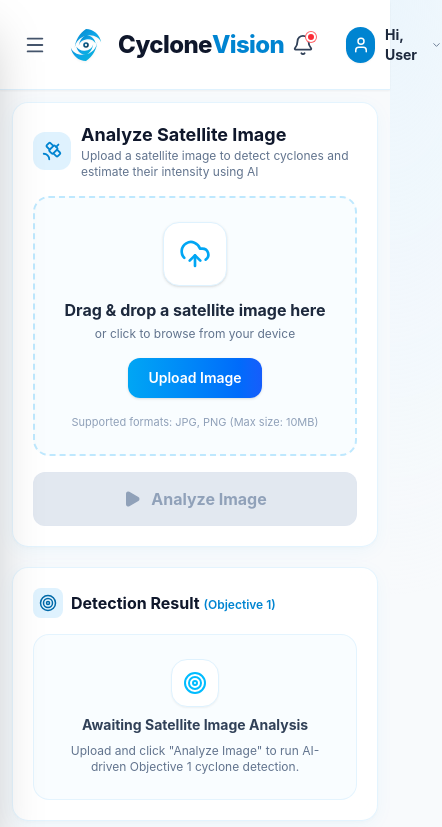
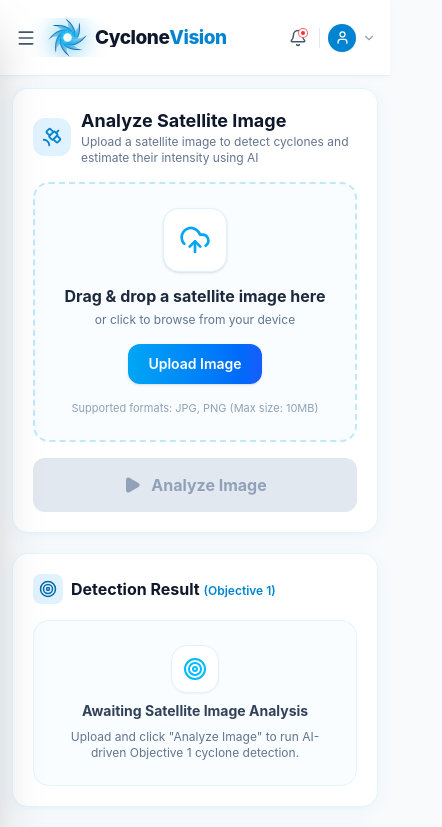
Before and after one commit to HitheshKaje/Cyclone-Vision, a React (Vite) app in the folder frontend/: page / in a window 390 px wide. Shown: the top 827 px of the page, 442 px wide, since content can reach past the window. Built offline with nearby package versions, Linux system fonts and the light colour scheme.

Commit message:
Making Frontend more Responsive

```diff
--- a/frontend/src/components/Header.jsx
+++ b/frontend/src/components/Header.jsx
@@ -1,89 +1,168 @@
 import React from 'react';
 import { Menu, Bell, User, ChevronDown } from 'lucide-react';
 
-const CycloneLogo = ({ className = "w-10 h-10" }) => (
-  <div className={`relative flex items-center justify-center ${className}`}>
-    <svg viewBox="0 0 100 100" className="w-full h-full transform hover:rotate-45 transition-transform duration-700">
+/* 3D Rotating Cyclone Swirl Logo - Matching the Blue/Cyan Reference Image */
+const Cyclone3DLogo = ({ className = "w-[39px] h-[39px] xs:w-[41px] xs:h-[41px] sm:w-10 sm:h-10 md:w-12 md:h-12" }) => (
+  <div className={`relative flex items-center justify-center shrink-0 ${className}`}>
+    {/* Keyframe animation for smooth 3D continuous rotation around vertical Y-axis */}
+    <style>{`
+      @keyframes cyclone-3d-y-spin {
+        0% {
+          transform: perspective(800px) rotateY(0deg);
+        }
+        100% {
+          transform: perspective(800px) rotateY(360deg);
+        }
+      }
+      .cyclone-3d-anim {
+        animation: cyclone-3d-y-spin 12s linear infinite;
+        transform-style: preserve-3d;
+        will-change: transform;
+      }
+    `}</style>
+
+    {/* Ambient Glow */}
+    <div className="absolute inset-0 bg-sky-400/20 rounded-full blur-md transform scale-95 pointer-events-none" />
+
+    {/* 3D Rotating Swirl Container */}
+    <div className="w-full h-full cyclone-3d-anim relative flex items-center justify-center">
+      <svg
+        viewBox="0 0 200 200"
+        className="w-full h-full drop-shadow-[0_4px_12px_rgba(2,132,199,0.32)]"
+      >
         <defs>
-        <linearGradient id="cycloneGrad" x1="0%" y1="0%" x2="100%" y2="100%">
-          <stop offset="0%" stopColor="#0284c7" />
-          <stop offset="50%" stopColor="#0ea5e9" />
-          <stop offset="100%" stopColor="#06b6d4" />
+          {/* Main Blade Gradient (Deep Navy -> Royal Blue -> Vivid Cerulean -> Electric Cyan) */}
+          <linearGradient id="bladeBlueCyan" x1="0%" y1="0%" x2="100%" y2="100%">
+            <stop offset="0%" stopColor="#0043a8" />
+            <stop offset="30%" stopColor="#0284c7" />
+            <stop offset="65%" stopColor="#0ea5e9" />
+            <stop offset="100%" stopColor="#00e5ff" />
           </linearGradient>
-        <linearGradient id="cycloneCore" x1="0%" y1="0%" x2="100%" y2="100%">
+
+          {/* Inner Luminous Cyan Gradient */}
+          <linearGradient id="bladeInnerCyan" x1="0%" y1="100%" x2="100%" y2="0%">
             <stop offset="0%" stopColor="#0369a1" />
-          <stop offset="100%" stopColor="#082f49" />
+            <stop offset="45%" stopColor="#38bdf8" />
+            <stop offset="100%" stopColor="#a5f3fc" />
           </linearGradient>
+
+          {/* 3D Glossy Specular Reflection Highlight */}
+          <linearGradient id="bladeGlossSheen" x1="0%" y1="0%" x2="100%" y2="100%">
+            <stop offset="0%" stopColor="#ffffff" stopOpacity="0.85" />
+            <stop offset="35%" stopColor="#ffffff" stopOpacity="0.3" />
+            <stop offset="75%" stopColor="#ffffff" stopOpacity="0.0" />
+            <stop offset="100%" stopColor="#ffffff" stopOpacity="0.0" />
+          </linearGradient>
+
+          {/* Master Blade Path Definition */}
+          <g id="cycloneBlade">
+            {/* Base Curved Blade Body */}
+            <path
+              d="M 100 134 C 62 134, 26 98, 38 22 C 42 54, 70 88, 103 86 C 105 102, 103 120, 100 134 Z"
+              fill="url(#bladeBlueCyan)"
+            />
+            {/* Inner High-Intensity Inflow Edge */}
+            <path
+              d="M 100 134 C 74 134, 46 108, 54 52 C 58 72, 78 94, 103 86 C 105 102, 103 120, 100 134 Z"
+              fill="url(#bladeInnerCyan)"
+              opacity="0.85"
+            />
+            {/* Specular 3D Gloss Ridge */}
+            <path
+              d="M 100 130 C 65 128, 34 94, 42 28 C 45 48, 68 76, 96 82 Z"
+              fill="url(#bladeGlossSheen)"
+            />
+          </g>
         </defs>
-      {/* Outer spiral arms */}
-      <path
-        d="M50 10 C68 10, 85 24, 88 44 C84 32, 70 24, 54 26 C36 28, 22 42, 22 60 C22 40, 34 20, 50 10 Z"
-        fill="url(#cycloneGrad)"
-      />
-      <path
-        d="M50 90 C32 90, 15 76, 12 56 C16 68, 30 76, 46 74 C64 72, 78 58, 78 40 C78 60, 66 80, 50 90 Z"
-        fill="url(#cycloneGrad)"
-      />
-      {/* Inner Spiral */}
-      <path
-        d="M50 25 C62 25, 72 34, 74 46 C70 38, 60 34, 50 36 C38 38, 32 46, 32 55 C32 42, 40 30, 50 25 Z"
-        fill="url(#cycloneGrad)"
-      />
-      <path
-        d="M50 75 C38 75, 28 66, 26 54 C30 62, 40 66, 50 64 C62 62, 68 54, 68 45 C68 58, 60 70, 50 75 Z"
-        fill="url(#cycloneGrad)"
-      />
-      {/* Eye of the Cyclone */}
-      <circle cx="50" cy="50" r="7" fill="url(#cycloneCore)" />
-      <circle cx="50" cy="50" r="3" fill="#ffffff" opacity="0.9" />
+
+        {/* 8 Radial Symmetrical Swirling Arms (45 deg angular offsets) */}
+        <use href="#cycloneBlade" transform="rotate(0 100 100)" />
+        <use href="#cycloneBlade" transform="rotate(45 100 100)" />
+        <use href="#cycloneBlade" transform="rotate(90 100 100)" />
+        <use href="#cycloneBlade" transform="rotate(135 100 100)" />
+        <use href="#cycloneBlade" transform="rotate(180 100 100)" />
+        <use href="#cycloneBlade" transform="rotate(225 100 100)" />
+        <use href="#cycloneBlade" transform="rotate(270 100 100)" />
+        <use href="#cycloneBlade" transform="rotate(315 100 100)" />
+
+        {/* Central Eye Hollow Boundary Ring (Clean White/Transparent Eye Center) */}
+        <circle cx="100" cy="100" r="22" fill="#ffffff" opacity="0.95" />
+        <circle cx="100" cy="100" r="17" fill="#f8fafc" />
       </svg>
+    </div>
   </div>
 );
 
 const Header = ({ toggleSidebar }) => {
   return (
-    <header className="h-[90px] min-h-[90px] bg-white border-b border-sky-100 shadow-xs z-30 sticky top-0 w-full">
-      <div className="max-w-7xl mx-auto h-full px-4 sm:px-6 md:px-8 flex items-center justify-between">
-        {/* Left: Logo and Title */}
-        <div className="flex items-center gap-3">
+    <header className="h-[76px] sm:h-[84px] md:h-[90px] min-h-[76px] bg-white border-b border-sky-100 shadow-[0_2px_8px_-2px_rgba(0,0,0,0.05)] z-30 sticky top-0 w-full select-none">
+      {/* CSS Rule: Hide right-side notification & user controls at small mobile <= 340px */}
+      <style>{`
+        @media (max-width: 340px) {
+          .header-nav-right {
+            display: none !important;
+          }
+        }
+      `}</style>
+
+      <div className="w-full h-full px-2.5 sm:px-4 md:px-6 lg:px-8 flex items-center justify-between gap-1.5 sm:gap-3 md:gap-4">
+
+        {/* LEFT SIDE: Hamburger + 3D Cyclone Logo + Left-Aligned Branding */}
+        <div className="flex items-center gap-1.5 sm:gap-2.5 md:gap-3.5 min-w-0 flex-1 overflow-hidden">
+          {/* Mobile Sidebar Toggle Button */}
+          {toggleSidebar && (
             <button
               onClick={toggleSidebar}
-            className="p-2 lg:hidden text-slate-600 hover:text-sky-600 hover:bg-sky-50 rounded-xl transition-colors shrink-0"
+              className="p-1.5 sm:p-2 lg:hidden text-slate-600 hover:text-sky-600 hover:bg-sky-50 rounded-lg sm:rounded-xl transition-colors shrink-0 cursor-pointer"
               aria-label="Toggle navigation"
             >
-            <Menu size={22} />
+              <Menu size={20} className="sm:hidden" />
+              <Menu size={22} className="hidden sm:block" />
             </button>
+          )}
 
-          <div className="flex items-center gap-3">
-            <CycloneLogo className="w-10 h-10 shrink-0 drop-shadow-xs" />
-            <h1 className="text-2xl font-extrabold text-slate-900 tracking-tight flex items-center">
+          {/* Logo + Brand Name & Tagline */}
+          <div className="flex items-center gap-2 sm:gap-3 min-w-0">
+            <Cyclone3DLogo className="w-[39px] h-[39px] xs:w-[41px] xs:h-[41px] sm:w-10 sm:h-10 md:w-12 md:h-12 shrink-0" />
+            <div className="flex flex-col justify-center min-w-0 overflow-hidden">
+              <span className="text-[19px] xs:text-[20px] sm:text-xl md:text-2xl lg:text-[26px] font-extrabold tracking-tight leading-none text-slate-900 flex items-center truncate">
                 Cyclone<span className="text-sky-600">Vision</span>
-            </h1>
+              </span>
+              <span className="hidden sm:block text-[9px] sm:text-[10px] md:text-[11px] font-bold tracking-[0.12em] sm:tracking-[0.14em] uppercase text-sky-700/90 mt-0.5 sm:mt-1 truncate">
+                AI FOR A SAFER TOMORROW
+              </span>
+            </div>
           </div>
         </div>
 
-        {/* Right: Notifications & User Profile */}
-        <div className="flex items-center gap-4 sm:gap-6">
-          {/* Notification Bell with red badge */}
+        {/* RIGHT SIDE: Notifications + Divider + User Section (Visible for > 300px, hidden at <= 300px) */}
+        <div className="header-nav-right flex items-center gap-1.5 sm:gap-3 md:gap-4 shrink-0">
+          {/* Notification Bell with Red Badge */}
           <button
-            className="relative p-2 text-slate-700 hover:text-sky-600 hover:bg-sky-50 rounded-xl transition-colors cursor-pointer"
+            className="relative p-1.5 sm:p-2.5 text-slate-600 hover:text-sky-600 hover:bg-sky-50 rounded-lg sm:rounded-xl transition-colors cursor-pointer shrink-0"
             aria-label="Notifications"
           >
-            <Bell size={22} />
-            <span className="absolute top-1.5 right-1.5 w-2.5 h-2.5 bg-red-500 rounded-full border-2 border-white ring-1 ring-red-400" />
+            <Bell size={18} className="sm:hidden" />
+            <Bell size={21} className="hidden sm:block" />
+            <span className="absolute top-1.5 right-1.5 sm:top-2 sm:right-2 w-2 sm:w-2.5 h-2 sm:h-2.5 bg-red-500 rounded-full border-2 border-white ring-1 ring-red-400" />
           </button>
 
-          {/* User Account Button */}
-          <div className="flex items-center gap-2.5 pl-2 cursor-pointer group">
-            <div className="w-9 h-9 rounded-full bg-sky-600 text-white flex items-center justify-center shadow-xs">
-              <User size={18} />
+          {/* Subtle Vertical Divider */}
+          <div className="h-5 sm:h-7 w-[1px] bg-slate-200 shrink-0" />
+
+          {/* User Profile Section */}
+          <div className="flex items-center gap-1.5 sm:gap-2.5 pl-0.5 sm:pl-1 py-1 pr-1 sm:pr-2 rounded-xl hover:bg-slate-50 transition-colors cursor-pointer group shrink-0">
+            <div className="w-7 h-7 xs:w-8 xs:h-8 sm:w-9 sm:h-9 rounded-full bg-sky-600 text-white flex items-center justify-center shadow-xs shrink-0">
+              <User size={15} className="sm:hidden" />
+              <User size={18} className="hidden sm:block" />
             </div>
-            <div className="flex items-center gap-1 text-sm font-bold text-slate-800 group-hover:text-sky-600 transition-colors">
-              <span>Hi, User</span>
-              <ChevronDown size={14} className="text-slate-500 group-hover:text-sky-600 transition-colors" />
+            <div className="flex items-center gap-1 text-xs sm:text-sm font-bold text-slate-800 group-hover:text-sky-600 transition-colors">
+              <span className="hidden md:inline whitespace-nowrap">Hi, User</span>
+              <ChevronDown size={14} className="text-slate-400 group-hover:text-sky-600 transition-colors shrink-0" />
             </div>
           </div>
         </div>
+
       </div>
     </header>
   );
--- a/frontend/src/components/Sidebar.jsx
+++ b/frontend/src/components/Sidebar.jsx
@@ -7,7 +7,10 @@ import {
   Database,
   Users,
   X,
-  Globe2
+  Globe2,
+  Bell,
+  User,
+  ChevronDown
 } from 'lucide-react';
 
 const navItems = [
@@ -68,6 +71,57 @@ const Sidebar = ({ isOpen, isMobile, closeSidebar, activeTab, setActiveTab }) =>
             </button>
           );
         })}
+
+        {/* Responsive Notification & User Account for viewport <= 340px */}
+        <div className="sidebar-mobile-controls pt-2 mt-2 border-t border-slate-200/80 space-y-1.5">
+          <style>{`
+            @media (min-width: 341px) {
+              .sidebar-mobile-controls {
+                display: none !important;
+              }
+            }
+            @media (max-width: 340px) {
+              .sidebar-mobile-controls {
+                display: block !important;
+              }
+            }
+          `}</style>
+
+          {/* Notifications in Sidebar (<= 300px) */}
+          <button
+            className="w-full flex items-center justify-between px-3.5 py-2.5 rounded-xl text-sm font-semibold text-slate-600 hover:bg-sky-50/80 hover:text-sky-700 transition-all duration-200"
+            title="Notifications"
+          >
+            <div className="flex items-center gap-3">
+              <div className="relative flex items-center justify-center shrink-0">
+                <Bell size={18} className="text-slate-500" />
+                <span className="absolute -top-1 -right-1 w-2 h-2 bg-red-500 rounded-full ring-1 ring-white" />
+              </div>
+              <span className="whitespace-nowrap overflow-hidden text-ellipsis text-left">
+                Notifications
+              </span>
+            </div>
+            <span className="px-1.5 py-0.5 text-[10px] font-bold bg-red-100 text-red-600 rounded-full">
+              1 New
+            </span>
+          </button>
+
+          {/* User Account in Sidebar (<= 300px) */}
+          <div
+            className="w-full flex items-center justify-between px-3.5 py-2.5 rounded-xl text-sm font-semibold text-slate-700 hover:bg-sky-50/80 hover:text-sky-700 transition-all duration-200 cursor-pointer"
+            title="User Account"
+          >
+            <div className="flex items-center gap-3">
+              <div className="w-6 h-6 rounded-full bg-sky-600 text-white flex items-center justify-center shrink-0 text-xs font-bold shadow-xs">
+                <User size={14} />
+              </div>
+              <span className="whitespace-nowrap overflow-hidden text-ellipsis text-left">
+                Hi, User
+              </span>
+            </div>
+            <ChevronDown size={14} className="text-slate-400 shrink-0" />
+          </div>
+        </div>
       </nav>
 
       {/* Bottom Globe Graphic & Motto */}
```
Lines whose indentation alone changed are shown as unchanged.
